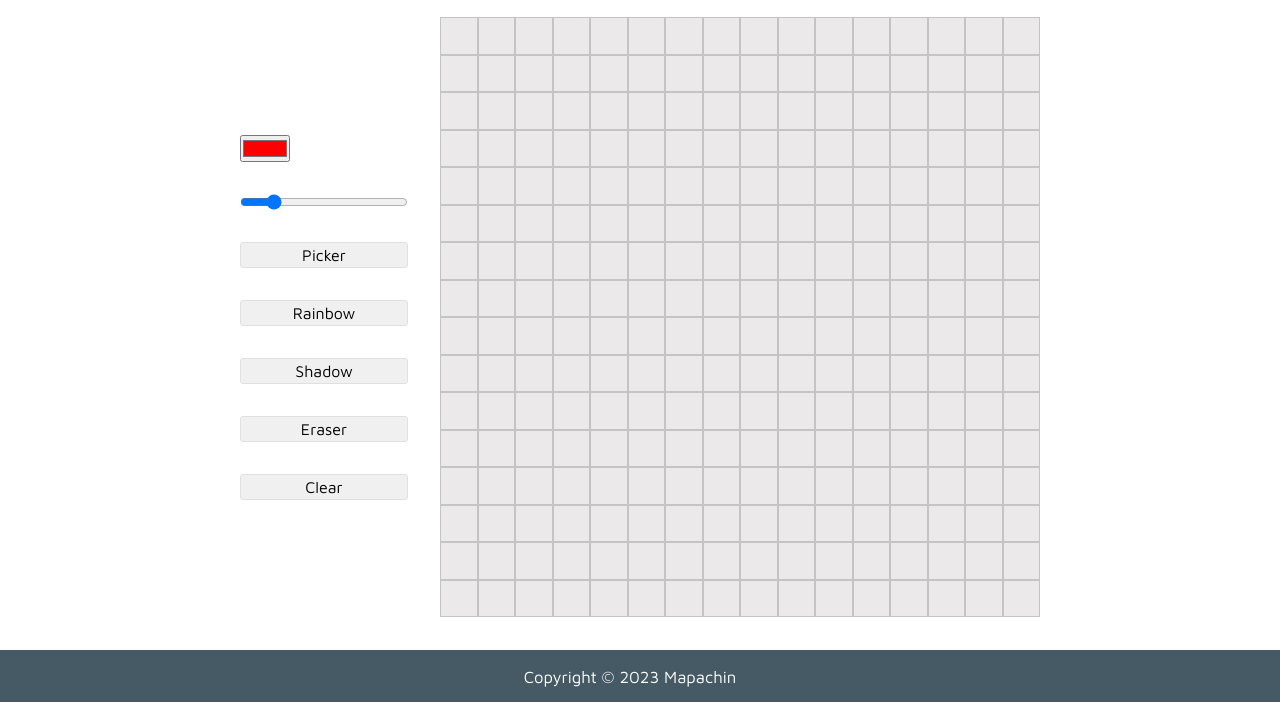
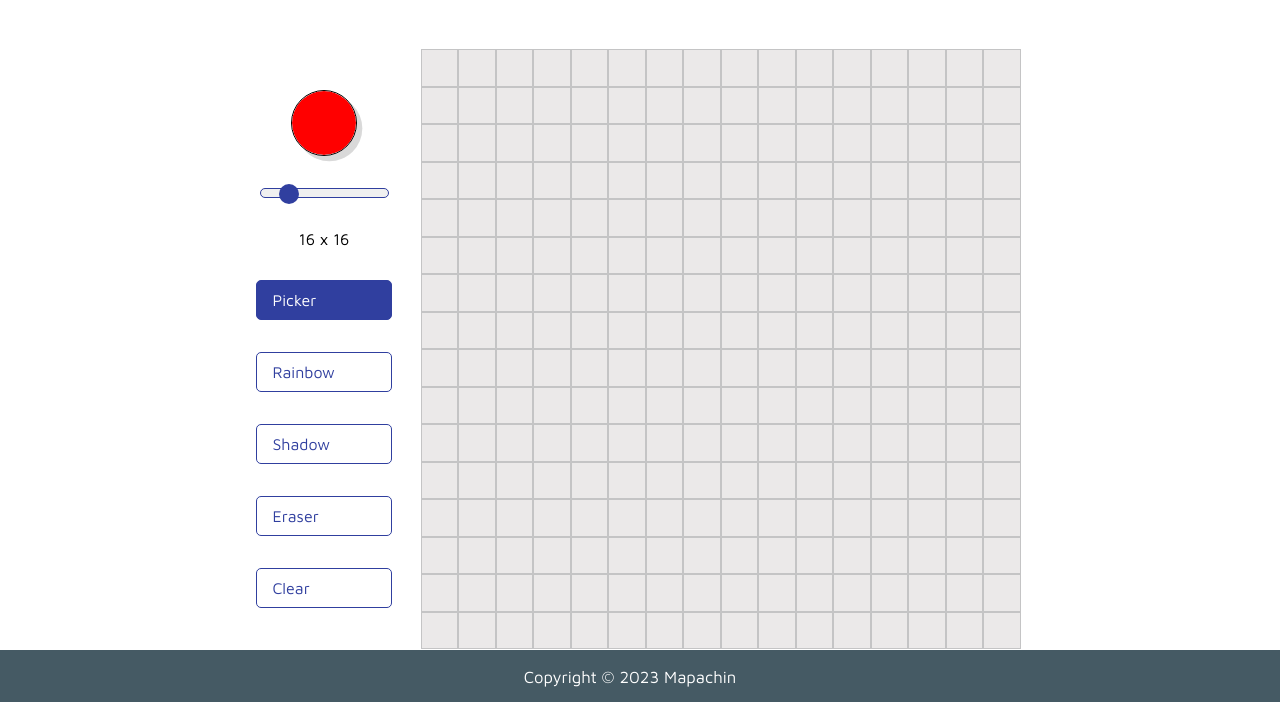
Before and after one commit to iharaalvez/TOP-foundations-etch-a-sketch, a plain HTML site: page index.html in a window 1280 px wide. Shown: the part 98-800 px from the top of the page. Drawn offline with Linux system fonts and the light colour scheme.

Commit message:
final commit

```diff
--- a/index.html
+++ b/index.html
@@ -33,11 +33,34 @@
           max="64"
           value="16"
         />
-        <input type="radio" name="buttonGroup" id="button--picker" value="picker"><label for="button--picker">Picker</label>
-        <input type="radio" name="buttonGroup" id="button--rgb" value="rainbow"><label for="button--rgb">Rainbow</label>
-        <input type="radio" name="buttonGroup" id="button--shadow" value="shadow"><label for="button--shadow">Shadow</label>
-        <input type="radio" name="buttonGroup" id="button--eraser" value="eraser"><label for="button--eraser">Eraser</label>
-        <input type="radio" name="buttonGroup" id="button--clear" value="clear"><label for="button--clear">Clear</label>
+        <p id="text--size"></p>
+        <input
+          type="radio"
+          name="buttonGroup"
+          id="button--picker"
+          value="picker"
+          checked/>
+        <label for="button--picker">Picker</label>
+        <input
+          type="radio"
+          name="buttonGroup"
+          id="button--rgb"
+          value="rainbow"/>
+        <label for="button--rgb">Rainbow</label>
+        <input
+          type="radio"
+          name="buttonGroup"
+          id="button--shadow"
+          value="shadow"/>
+        <label for="button--shadow">Shadow</label>
+        <input
+          type="radio"
+          name="buttonGroup"
+          id="button--eraser"
+          value="eraser"/>
+        <label for="button--eraser">Eraser</label>
+        <input type="button" name="buttonGroup" id="button--clear" />
+        <label for="button--clear">Clear</label>
       </div>
       <div id="grid--container" class="grid--container"></div>
     </main>
--- a/script.js
+++ b/script.js
@@ -13,13 +13,14 @@ const buttonPicker = document.getElementById("button--picker");
 const buttonEraser = document.getElementById("button--eraser");
 const buttonClear = document.getElementById("button--clear");
 const buttonShadow = document.getElementById("button--shadow");
+const textSize = document.getElementById("text--size");
 
 colorPicker.oninput = (e) => setColor(e.target.value);
 sizePicker.onchange = (e) => setSize(e.target.value);
 buttonRgb.onclick = (e) => setMode(e.target.value);
 buttonPicker.onclick = (e) => setMode(e.target.value);
 buttonEraser.onclick = (e) => setMode(e.target.value);
-buttonClear.onclick = (e) => generateGrid(currentSize);
+buttonClear.onclick = () => generateGrid(currentSize);
 buttonShadow.onclick = (e) => setMode(e.target.value);
 
 function setColor(newColor) {
@@ -54,7 +55,7 @@ function draw(element) {
         let currentBackgroundColor = window.getComputedStyle(
           element.target
         ).backgroundColor;
-        let rgbValues = currentBackgroundColor.match(/\d+/g); // Extract RGB values
+        let rgbValues = currentBackgroundColor.match(/\d+/g); // Get rgb values
         let r = Math.max(rgbValues[0] - Math.floor(rgbValues[0] * 0.1), 0);
         let g = Math.max(rgbValues[1] - Math.floor(rgbValues[1] * 0.1), 0);
         let b = Math.max(rgbValues[2] - Math.floor(rgbValues[2] * 0.1), 0);
@@ -72,12 +73,9 @@ function draw(element) {
   }
 }
 
-function clear() {
+function generateGrid(size) {
   gridContainer.innerHTML = "";
-}
-
-function generateGrid(size) {
-  clear();
+  textSize.innerHTML = `${currentSize} x ${currentSize}`;
 
   gridContainer.style.gridTemplateColumns = `repeat(${size}, 1fr)`;
   gridContainer.style.gridTemplateRows = `repeat(${size}, 1fr)`;
--- a/styles.css
+++ b/styles.css
@@ -32,32 +32,102 @@ header h1 {
 
 main {
   padding: 20px;
+  margin-top: 2rem;
   display: flex;
   align-items: center;
   justify-content: center;
   gap: 2rem;
 }
 
+input[type="color"] {
+  padding: 0;
+  width: 5em;
+  height: 5em;
+  border-radius: 50%;
+  cursor: pointer;
+  box-shadow: 0.4em 0.4em rgba(0, 0, 0, 0.15);
+  transition: all 0.4s ease;
+}
+
+input[type="color"]::-webkit-color-swatch-wrapper {
+  padding: 0;
+  border: none;
+  border-radius: 50%;
+}
+
+input[type="color"]::-webkit-color-swatch {
+  border: none;
+  border-radius: 50%;
+}
+
+input[type="range"] {
+  -webkit-appearance: none;
+  appearance: none;
+  width: 100%;
+  height: 10px;
+  border-radius: 5px;
+  background: #f0f0f0;
+  outline: none;
+}
+
+input[type="range"]::-webkit-slider-runnable-track {
+  width: 100%;
+  height: 10px;
+  cursor: pointer;
+  background: #f0f0f0;
+  border-radius: 5px;
+  border: 0.5px solid #303f9f;
+}
+
+input[type="range"]::-webkit-slider-thumb {
+  -webkit-appearance: none;
+  width: 20px;
+  height: 20px;
+  border-radius: 50%;
+  background: #303f9f;
+  cursor: pointer;
+  margin-top: -5px;
+}
+
+input[type="range"]::-webkit-slider-thumb:active {
+  background: #f0f0f0;
+  border: 0.5px solid #303f9f;
+}
+
 .buttons--container {
   display: flex;
   flex-direction: column;
+  align-items: center;
+  justify-content: center;
   gap: 2rem;
 }
 
-input[type='radio'][name='buttonGroup'] { display:none; }
-label {
-  display:inline-block;
-  padding:3px;
-  border:1px solid #e0e0e0;
-  border-radius:3px;
-  background-color:#F0F0F0;
-  width:10em;
-  text-align:center;
+input[type="radio"][name="buttonGroup"],
+input[type="button"][name="buttonGroup"] {
+  display: none;
 }
 
-/* Clicking a label will select its corresponding hidden radio button
-   We can select that radio buttons sibling label and style it. */
-input[type='radio'][name='buttonGroup']:checked + label { background-color:#a0a0a0; }
+label {
+  display: inline-block;
+  width: 80%;
+  padding: 10px 15px;
+  border: 1px solid #303f9f;
+  border-radius: 5px;
+  background-color: #fff;
+  color: #303f9f;
+  cursor: pointer;
+  transition: background-color 0.3s ease, color 0.3s ease;
+}
+
+label:hover {
+  background-color: #303f9f;
+  color: #fff;
+}
+
+input[type="radio"][name="buttonGroup"]:checked + label {
+  background-color: #303f9f;
+  color: #fff;
+}
 
 #grid--container {
   height: 600px;
```
